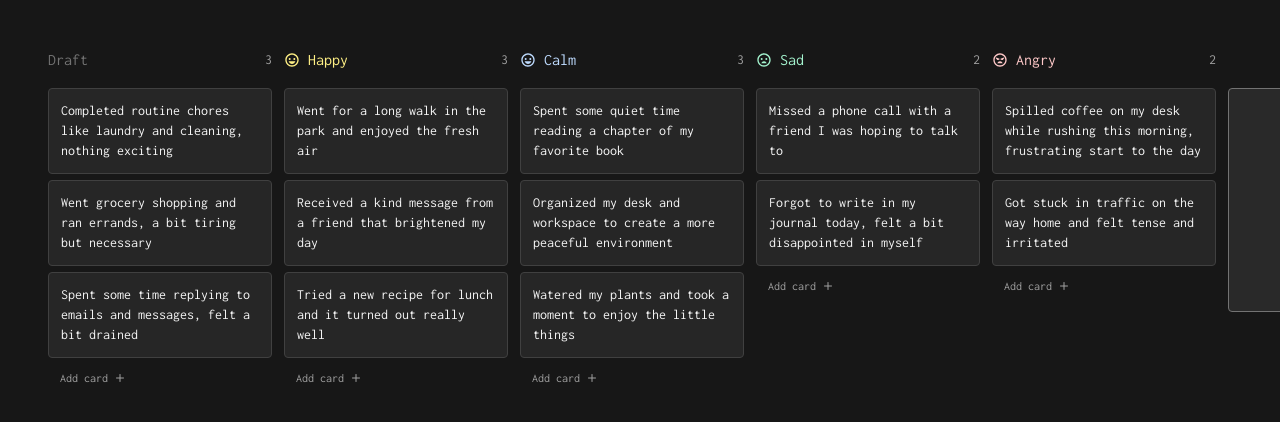
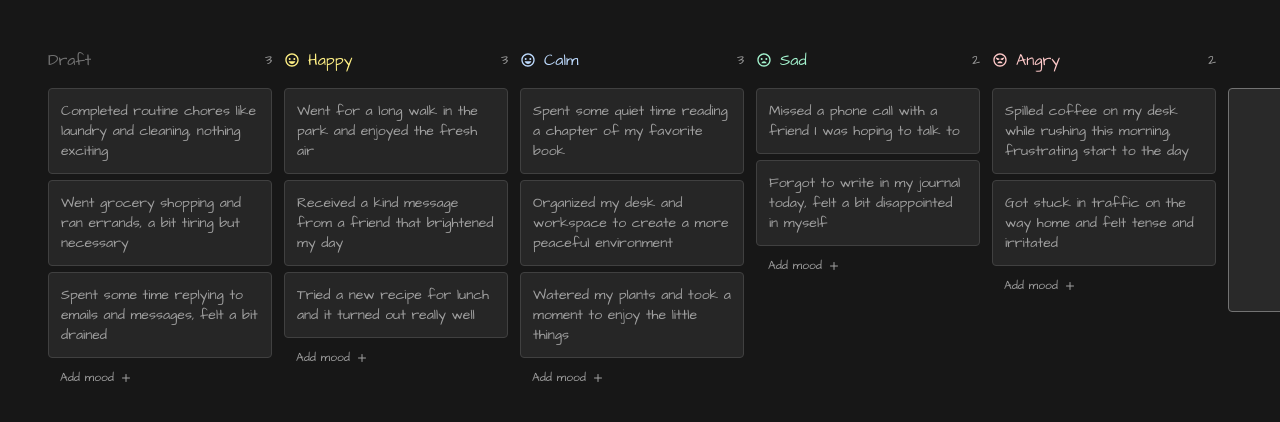
Before and after one commit to BirtukanDegu/Mira, a Next.js app: page / in a window 1280 px wide. Shown: the top 422 px of the page. Built offline with nearby package versions, Linux system fonts and the light colour scheme.

Commit message:
feat: update font and improve card styling for better readability

```diff
--- a/app/layout.tsx
+++ b/app/layout.tsx
@@ -1,6 +1,6 @@
 import type { Metadata } from "next";
 import "./globals.css";
-import { marcellus } from "@/fonts";
+import { ArchitectsDaughter } from "@/fonts";
 
 export const metadata: Metadata = {
   title: "Mira",
@@ -14,9 +14,7 @@ export default function RootLayout({
 }>) {
   return (
     <html lang="en" suppressHydrationWarning>
-      <body
-        className={`${marcellus.className} antialiased scrollbar`}
-      >
+      <body className={`${ArchitectsDaughter.className} antialiased scrollbar`}>
         {children}
       </body>
     </html>
--- a/components/AddCard.tsx
+++ b/components/AddCard.tsx
@@ -1,9 +1,8 @@
-import React, { FormEvent, useState } from 'react'
-import { FiPlus } from 'react-icons/fi';
-import { motion } from 'framer-motion'
+import React, { FormEvent, useState } from "react";
+import { FiPlus } from "react-icons/fi";
+import { motion } from "framer-motion";
 
 const AddCard = ({ column, setCards }: AddCardProps) => {
-
   const [text, setText] = useState("");
   const [adding, setAdding] = useState(false);
 
@@ -18,10 +17,10 @@ const AddCard = ({ column, setCards }: AddCardProps) => {
       id: Math.random().toString(),
     };
 
-    setCards((pv:CardType[]) => [...pv, newCard]);
+    setCards((pv: CardType[]) => [...pv, newCard]);
 
     setAdding(false);
-  }
+  };
 
   return (
     <>
@@ -30,7 +29,7 @@ const AddCard = ({ column, setCards }: AddCardProps) => {
           <textarea
             onChange={(e) => setText(e.target.value)}
             autoFocus
-            placeholder="Add new task..."
+            placeholder="Add new mood..."
             className="w-full rounded border border-pink-400 bg-pink-400/20 p-3 text-sm text-neutral-50 placeholder-pink-300 focus:outline-0"
           />
           <div className="mt-1.5 flex items-center justify-end gap-1.5">
@@ -55,12 +54,12 @@ const AddCard = ({ column, setCards }: AddCardProps) => {
           onClick={() => setAdding(true)}
           className="flex w-full items-center gap-1.5 px-3 py-1.5 text-xs text-neutral-400 transition-colors hover:text-neutral-50"
         >
-          <span>Add card</span>
+          <span>Add mood</span>
           <FiPlus />
         </motion.button>
       )}
     </>
-  )
-}
+  );
+};
 
-export default AddCard
+export default AddCard;
--- a/components/Card.tsx
+++ b/components/Card.tsx
@@ -13,7 +13,7 @@ const Card = ({ title, id, column, handleDragStart }: CardProps) => {
             onDragStart={(e) => handleDragStart(e, { title, id, column })}
             className="cursor-grab rounded border border-neutral-700 bg-neutral-800 p-3 active:cursor-grabbing"
         >
-            <p className="text-sm text-neutral-100">{title}</p>
+            <p className="text-sm text-neutral-400 font-light">{title}</p>
         </motion.div>
     </>
   )
--- a/fonts/index.ts
+++ b/fonts/index.ts
@@ -1,3 +1,3 @@
-import { Inconsolata } from 'next/font/google'
+import { Architects_Daughter } from 'next/font/google'
 
-export const marcellus = Inconsolata({ subsets : ['latin'], weight: ['400'] })
+export const ArchitectsDaughter  = Architects_Daughter({ subsets : ['latin'], weight: ['400'] })
```
